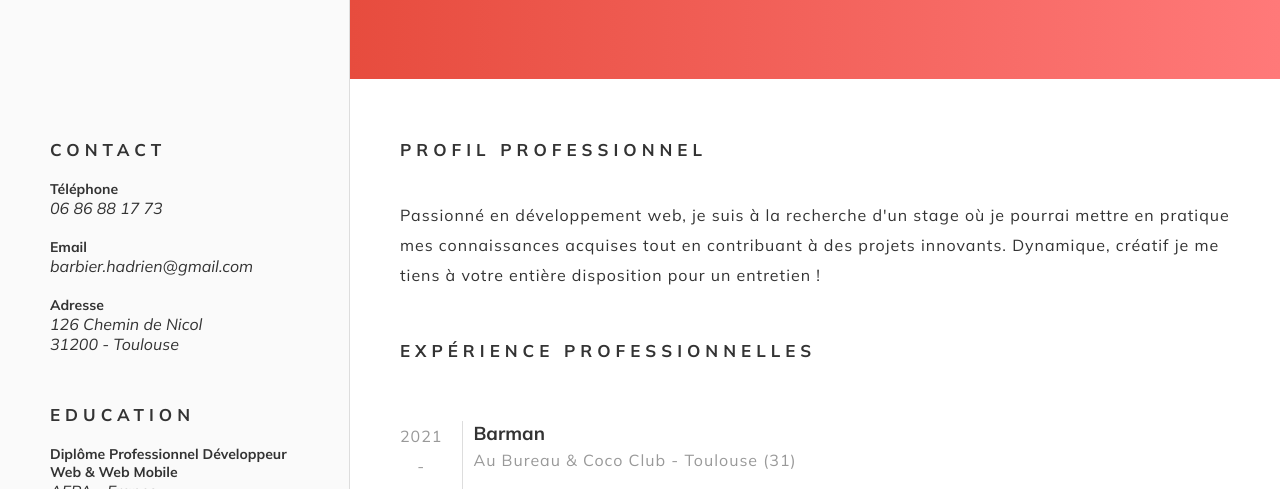
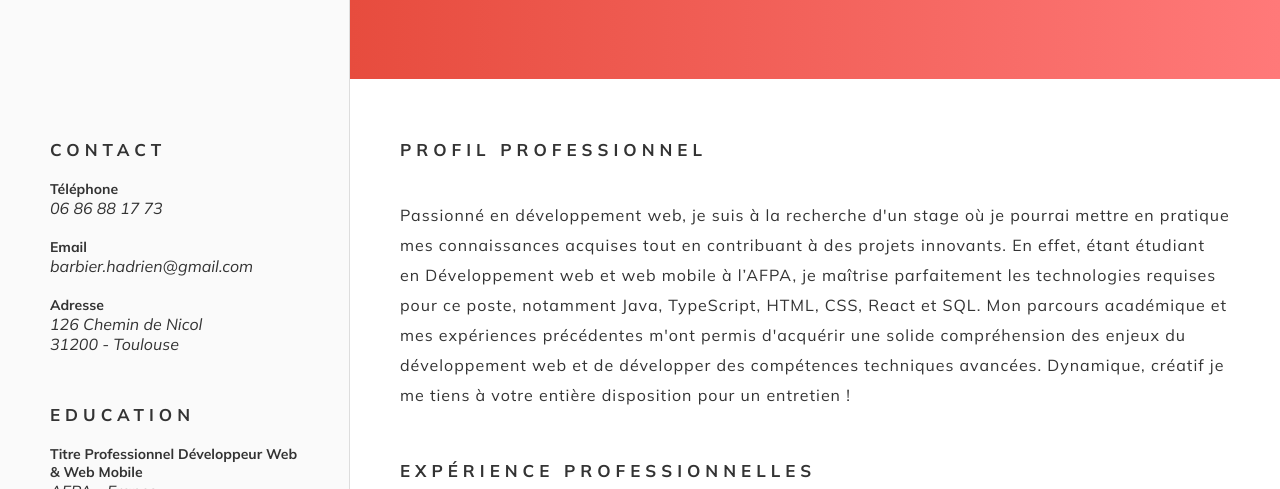
Before and after one commit to HadB95/CV, a website: page index.html in a window 1280 px wide. Shown: the part 311-800 px from the top of the page. Drawn offline with Linux system fonts and the light colour scheme.

Commit message:
change description dev and date

```diff
--- a/index.html
+++ b/index.html
@@ -38,7 +38,7 @@
         </div>
         <div class="block">
           <h2 class="title-small">EDUCATION</h2>
-          <h3>Diplôme Professionnel Développeur Web & Web Mobile</h3>
+          <h3>Titre Professionnel Développeur Web & Web Mobile</h3>
           <p>AFPA - France<br />En cours</p>
           <h3>European Bartender</h3>
           <p>Bartender School - Barcelone<br />Mars 2021 - Juin 2021</p>
@@ -127,8 +127,14 @@
         <p class="mb-5">
           Passionné en développement web, je suis à la recherche d'un stage où
           je pourrai mettre en pratique mes connaissances acquises tout en
-          contribuant à des projets innovants. Dynamique, créatif je me tiens à
-          votre entière disposition pour un entretien !
+          contribuant à des projets innovants. En effet, étant étudiant en
+          Développement web et web mobile à l’AFPA, je maîtrise parfaitement les
+          technologies requises pour ce poste, notamment Java, TypeScript, HTML,
+          CSS, React et SQL. Mon parcours académique et mes expériences
+          précédentes m'ont permis d'acquérir une solide compréhension des
+          enjeux du développement web et de développer des compétences
+          techniques avancées. Dynamique, créatif je me tiens à votre entière
+          disposition pour un entretien !
         </p>
         <h2 class="title-small">EXPÉRIENCE PROFESSIONNELLES</h2>
         <div class="experience">
@@ -275,8 +281,8 @@
         <div class="experience">
           <div class="timeline">
             <p>
-              sept. 201 <br />
-              - <br />sept. 201
+              sept. 2014 <br />
+              - <br />sept. 2015
             </p>
           </div>
           <div class="content">
```
